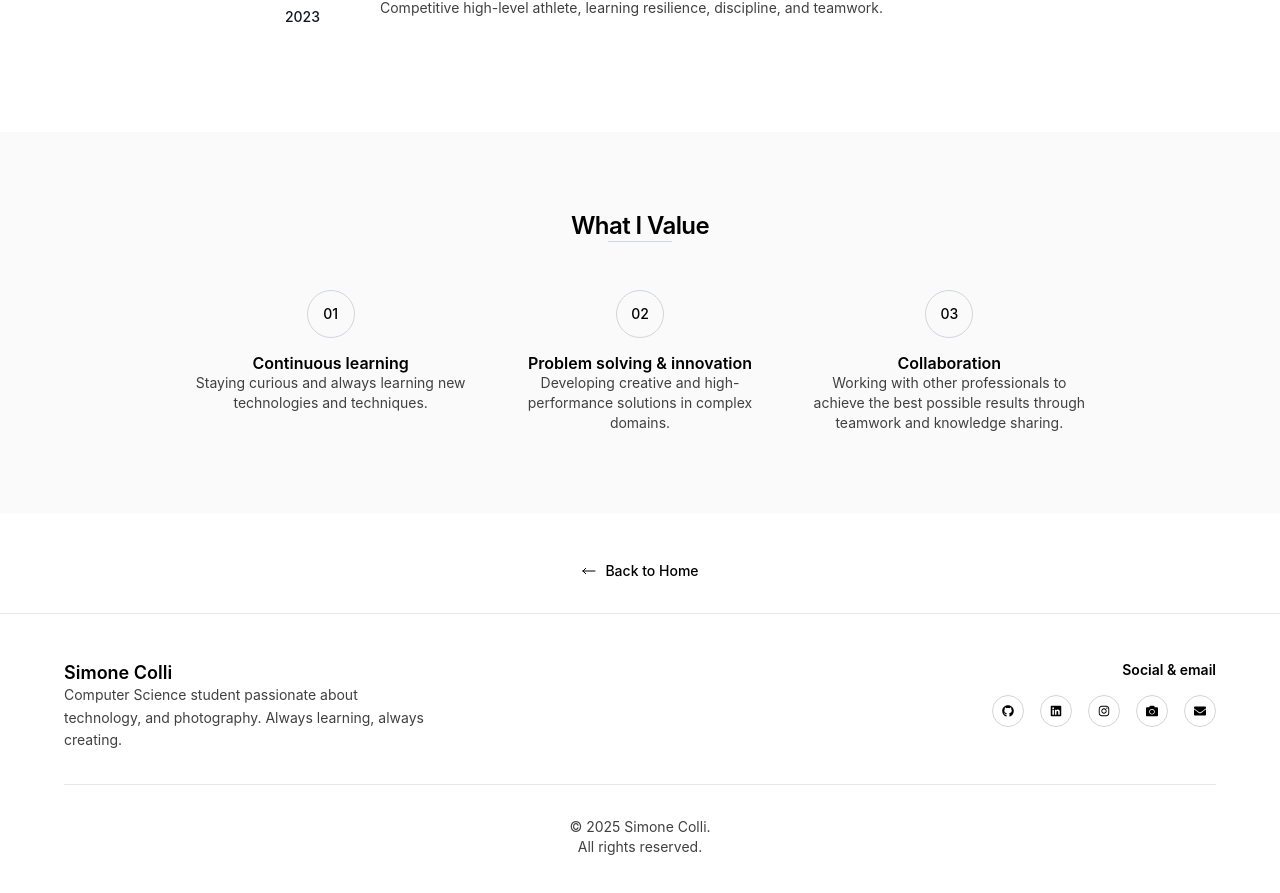
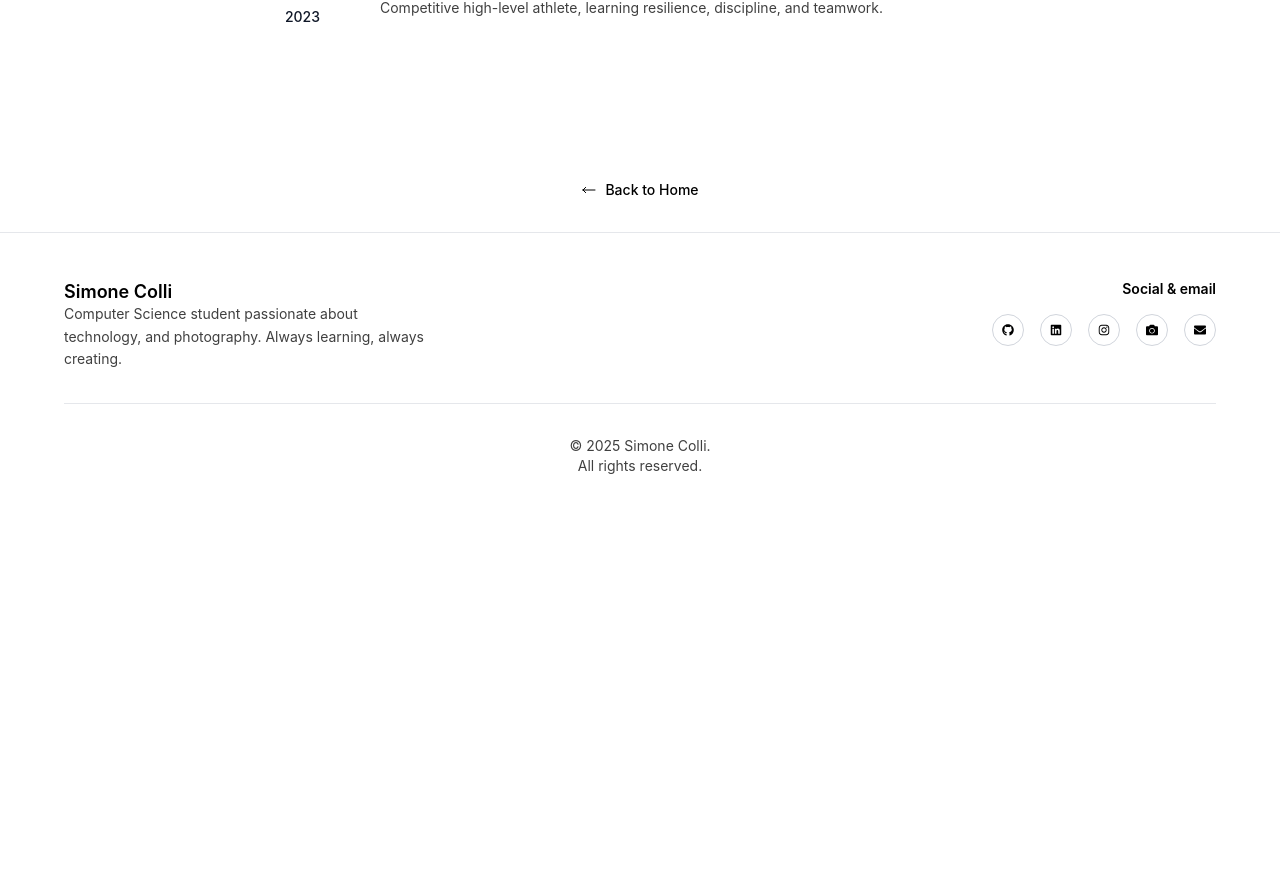
Before and after one commit to simonecolli/simonecolli.github.io, a React (Vite) app: page /about in a window 1280 px wide. Shown: the part 3391-4284 px from the top of the page. After the commit the page ends 3915 px from the top, so only its background shows below. Built offline with nearby package versions, Linux system fonts and the light colour scheme.

Commit message:
Removed value section

```diff
--- a/src/pages/AboutMePage.jsx
+++ b/src/pages/AboutMePage.jsx
@@ -145,50 +145,6 @@ export default function AboutMePage() {
           </div>
         </section>
 
-        {/* Values */}
-        <section className="tech-minimal-section">
-          <div className="tech-minimal-container">
-            <div className="max-w-4xl mx-auto">
-              <div className="text-center mb-12">
-                <h2 className="text-2xl font-light tracking-tight mb-4">What I Value</h2>
-                <div className="h-px bg-gray-300 w-16 mx-auto"></div>
-              </div>
-
-              <div className="grid md:grid-cols-3 gap-8">
-
-                <div className="text-center">
-                  <div className="w-12 h-12 border border-gray-300 rounded-full flex items-center justify-center mx-auto mb-4">
-                    <span className="text-sm font-medium">01</span>
-                  </div>
-                  <h3 className="font-medium mb-3">Continuous learning</h3>
-                  <p className="text-sm text-gray-600">
-                    Staying curious and always learning new technologies and techniques.
-                  </p>
-                </div>
-
-                <div className="text-center">
-                  <div className="w-12 h-12 border border-gray-300 rounded-full flex items-center justify-center mx-auto mb-4">
-                    <span className="text-sm font-medium">02</span>
-                  </div>
-                  <h3 className="font-medium mb-3">Problem solving & innovation</h3>
-                  <p className="text-sm text-gray-600">
-                    Developing creative and high-performance solutions in complex domains.
-                  </p>
-                </div>
-                <div className="text-center">
-                  <div className="w-12 h-12 border border-gray-300 rounded-full flex items-center justify-center mx-auto mb-4">
-                    <span className="text-sm font-medium">03</span>
-                  </div>
-                  <h3 className="font-medium mb-3">Collaboration</h3>
-                  <p className="text-sm text-gray-600">
-                    Working with other professionals to achieve the best possible results through teamwork and knowledge sharing.
-                  </p>
-                </div>
-
-              </div>
-            </div>
-          </div>
-        </section>
         <Back2Home />
       </main>
       <Footer />
```
